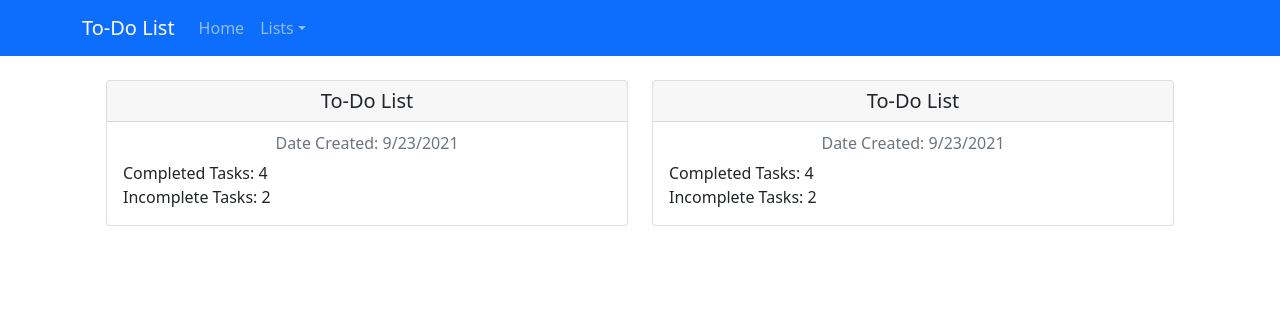
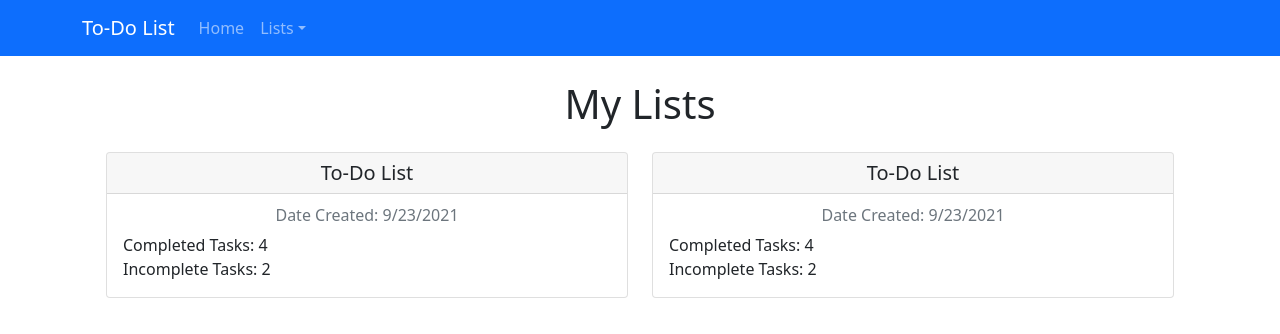
Before and after one commit to daniddelrio/mern-exam, a React (Create React App) app in the folder frontend/: page / in a window 1280 px wide. Shown: the top 334 px of the page. Built offline with nearby package versions, Linux system fonts and the light colour scheme.

Commit message:
Make card a hyperlink

```diff
--- a/frontend/src/components/CardComponent/index.js
+++ b/frontend/src/components/CardComponent/index.js
@@ -1,8 +1,10 @@
 import Card from "react-bootstrap/Card";
+import Link from "../Link";
 
 const CardComponent = ({ data }) => {
   const { title, completedTasks, incompleteTasks, dateCreated } = data;
   return (
+    <Link to={`/list/${data.id}`}>
       <Card className="w-100">
         <Card.Header as="h5" className="text-center">
           {title}
@@ -20,6 +22,7 @@ const CardComponent = ({ data }) => {
         <Card.Link href="#">Another Link</Card.Link> */}
         </Card.Body>
       </Card>
+    </Link>
   );
 };
 
--- a/frontend/src/views/Home/index.js
+++ b/frontend/src/views/Home/index.js
@@ -5,12 +5,14 @@ import Col from "react-bootstrap/Col";
 
 const data = [
   {
+    id: 1,
     title: "To-Do List",
     completedTasks: 4,
     incompleteTasks: 2,
     dateCreated: new Date(2021, 8, 23, 10, 33, 30, 0),
   },
   {
+    id: 2,
     title: "To-Do List",
     completedTasks: 4,
     incompleteTasks: 2,
@@ -27,7 +29,6 @@ const Home = () => {
       </Col>
     );
 
-    // force wrap to next row every 42cards
     if ((idx + 1) % 2 === 0) {
       cards.push(<div className="w-100 my-2"></div>);
     }
@@ -35,12 +36,8 @@ const Home = () => {
 
   return (
     <Layout>
+      <h1 className="text-center">My Lists</h1>
       <Row className="my-4 px-4">{cards}</Row>
-      {/* <div className="d-flex flex-column justify-content-center align-items-center my-4 px-4">
-        {data.map((card) => (
-          <CardComponent data={card} />
-        ))}
-      </div> */}
     </Layout>
   );
 };
```
Lines whose indentation alone changed are shown as unchanged.
